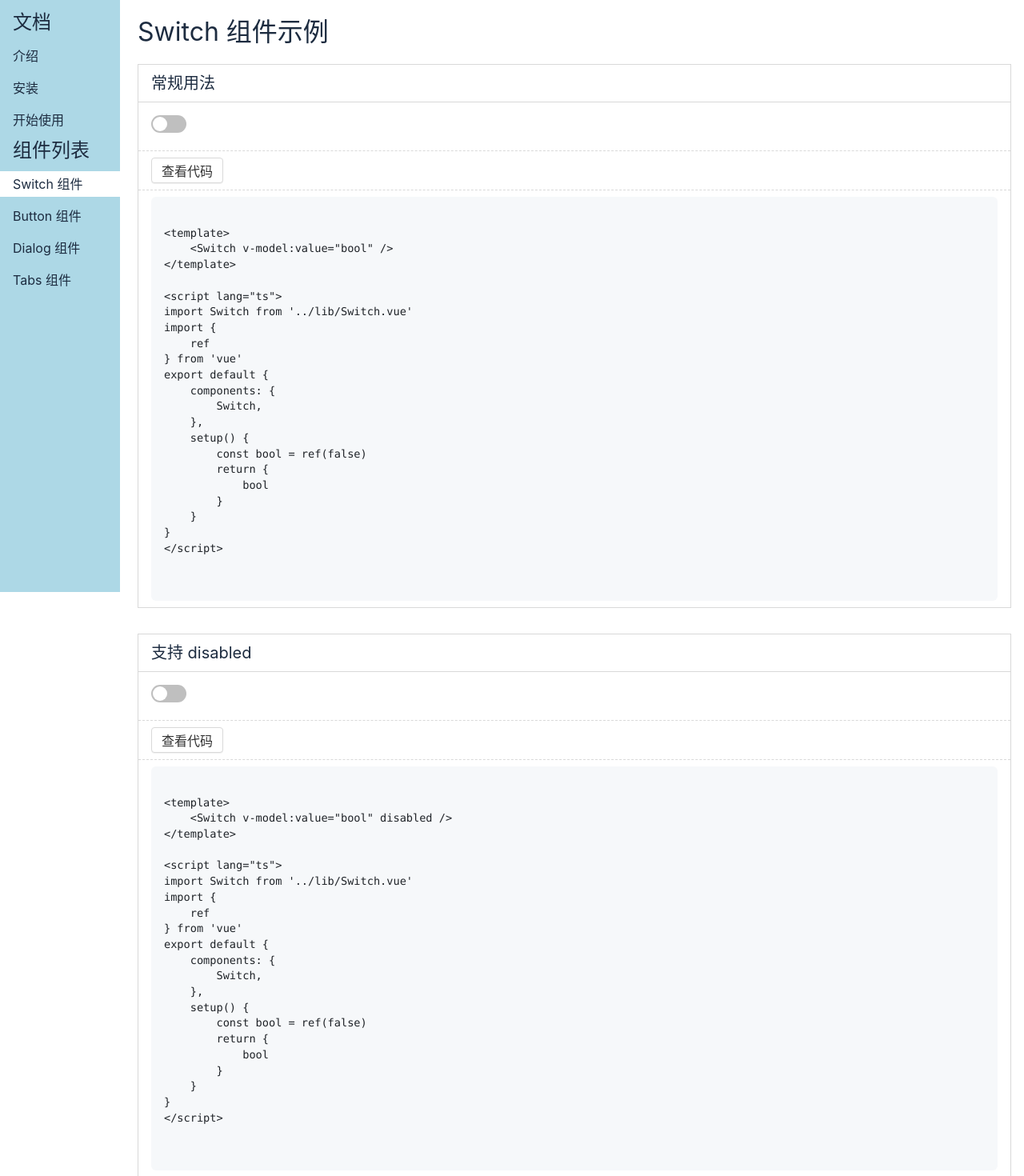
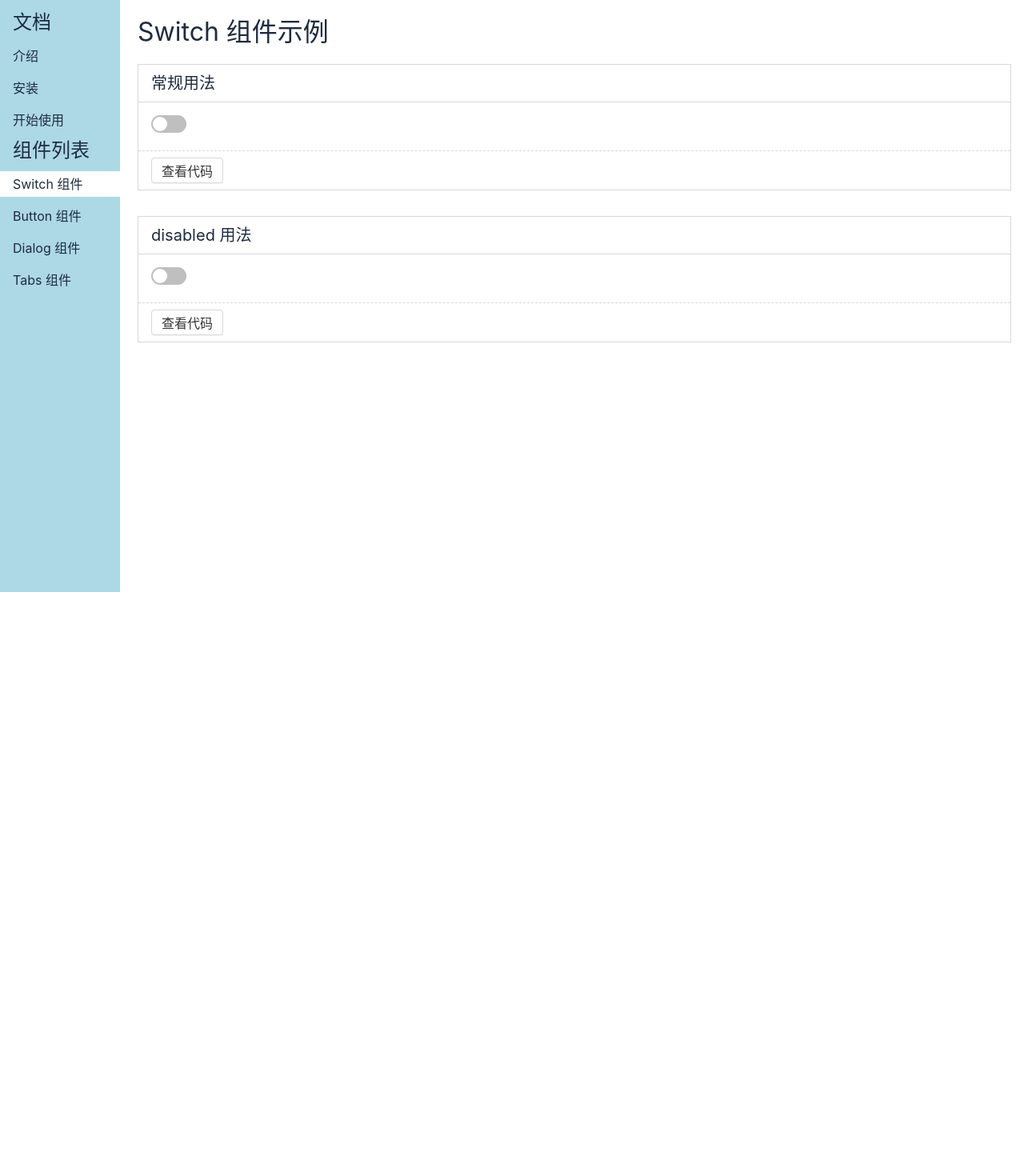
Before and after one commit to sf-think/mu-ui, a Vue app: page /#/doc/switch in a window 1280 px wide. Shown: the part 60-1530 px from the top of the page at 80% size. After the commit the page ends 800 px from the top, so only its background shows below. Built offline with nearby package versions, Linux system fonts and the light colour scheme.

Commit message:
优化Switch组件文档

```diff
--- a/package.json
+++ b/package.json
@@ -9,10 +9,13 @@
   },
   "dependencies": {
     "github-markdown-css": "4.0.0",
+    "highlight.js": "^11.4.0",
+    "prismjs": "^1.27.0",
     "vue": "^3.2.31",
     "vue-router": "4"
   },
   "devDependencies": {
+    "@types/prismjs": "^1.26.0",
     "@vitejs/plugin-vue": "^2.2.0",
     "sass": "1.26.10",
     "typescript": "^4.5.4",
--- /dev/null
+++ b/src/components/Demo.vue
@@ -0,0 +1,86 @@
+<template>
+    <div class="demo">
+        <h2>{{ title }}</h2>
+        <div class="demo-component">
+            <component :is="component"></component>
+        </div>
+        <div class="demo-actions">
+            <Button @click="toggleCode">查看代码</Button>
+        </div>
+        <div class="demo-code" v-if="codeVisible">
+            <article>
+                <slot />
+            </article>
+        </div>
+    </div>
+</template>
+
+<script lang="ts">
+import { onMounted, onUpdated, ref } from 'vue'
+import Button from '../lib/Button.vue'
+import hljs from "highlight.js"
+
+import { defineComponent } from "vue";
+
+
+export default defineComponent({
+    components: { Button },
+    props: {
+        component: Object,
+        title: String,
+    },
+    setup() {
+        // ref 创建一个内部数据
+        const bool = ref(true)
+        onMounted(() => {
+            hljs.initHighlightingOnLoad();
+        }),
+            onUpdated(() => {
+                hljs.initHighlightingOnLoad();
+            })
+
+        const toggleCode = () => {
+            codeVisible.value = !codeVisible.value
+        }
+        const codeVisible = ref(false)
+
+        return {
+            bool,
+            codeVisible,
+            toggleCode
+        }
+    }
+})
+</script>
+
+<style lang="scss" scoped>
+$border-color: #d9d9d9;
+.demo {
+    border: 1px solid $border-color;
+    margin: 16px 0 32px;
+    > h2 {
+        font-size: 20px;
+        padding: 8px 16px;
+        border-bottom: 1px solid $border-color;
+    }
+    &-component {
+        padding: 16px;
+    }
+    &-actions {
+        padding: 8px 16px;
+        border-top: 1px dashed $border-color;
+    }
+    &-code {
+        padding: 8px 16px;
+        border-top: 1px dashed $border-color;
+        > pre {
+            line-height: 1.1;
+            font-family: Consolas, "Courier New", Courier, monospace;
+            margin: 0;
+        }
+    }
+}
+</style>
+<style lang="scss">
+@import "highlight.js/styles/default.css";
+</style>
--- a/src/components/Switch1.demo.vue
+++ b/src/components/Switch1.demo.vue
@@ -1,8 +1,3 @@
-<demo>
-
-</demo>
-
-
 <template>
     <Switch v-model:value="bool" />
 </template>
--- a/src/components/Switch2.demo.vue
+++ b/src/components/Switch2.demo.vue
@@ -1,7 +1,3 @@
-<demo>
-
-</demo>
-
 <template>
     <Switch v-model:value="bool" disabled />
 </template>
--- a/src/components/SwitchDemo.vue
+++ b/src/components/SwitchDemo.vue
@@ -1,17 +1,8 @@
 <template>
     <div>
         <h1>Switch 组件示例</h1>
-        <div class="demo">
-            <h2>常规用法</h2>
-            <div class="demo-component">
-                <component :is="Switch1Demo"></component>
-            </div>
-            <div class="demo-actions">
-                <Button>查看代码</Button>
-            </div>
-            <div class="demo-code">
-                <article class="markdown-body">
-                    <pre>
+        <Demo title="常规用法" :component="Switch1Demo">
+            <pre class="hljs">
                         <code>
 &lttemplate&gt
     &ltSwitch v-model:value="bool" /&gt
@@ -36,23 +27,12 @@ export default {
 &lt/script&gt
                         </code>
                     </pre>
-                </article>
-            </div>
-        </div>
-        <div class="demo">
-            <h2>支持 disabled</h2>
-            <div class="demo-component">
-                <component :is="Switch2Demo"></component>
-            </div>
-            <div class="demo-actions">
-                <Button>查看代码</Button>
-            </div>
-            <div class="demo-code">
-                <article class="markdown-body">
-                    <pre>
+        </Demo>
+        <Demo title="disabled 用法" :component="Switch2Demo">
+            <pre class="hljs">
                         <code>
 &lttemplate&gt
-    &ltSwitch v-model:value="bool" disabled /&gt
+    &ltSwitch v-model:value="bool" disabled/&gt
 &lt/template&gt
 
 &ltscript lang="ts"&gt
@@ -74,28 +54,24 @@ export default {
 &lt/script&gt
                         </code>
                     </pre>
-                </article>
-            </div>
-        </div>
+        </Demo>
     </div>
 </template>
 <script lang="ts">
-import { ref } from 'vue'
 import Button from '../lib/Button.vue'
 import Switch1Demo from './Switch1.demo.vue'
 import Switch2Demo from './Switch2.demo.vue'
+import Demo from './Demo.vue'
 
 import { defineComponent } from "vue";
 
+
 export default defineComponent({
-    components: { Button },
+    components: { Button, Demo },
     setup() {
-        // ref 创建一个内部数据
-        const bool = ref(true)
         return {
-            bool,
             Switch1Demo,
-            Switch2Demo
+            Switch2Demo,
         }
     }
 })
@@ -103,30 +79,4 @@ export default defineComponent({
 
 
 <style lang="scss" scoped>
-$border-color: #d9d9d9;
-.demo {
-    border: 1px solid $border-color;
-    margin: 16px 0 32px;
-    > h2 {
-        font-size: 20px;
-        padding: 8px 16px;
-        border-bottom: 1px solid $border-color;
-    }
-    &-component {
-        padding: 16px;
-    }
-    &-actions {
-        padding: 8px 16px;
-        border-top: 1px dashed $border-color;
-    }
-    &-code {
-        padding: 8px 16px;
-        border-top: 1px dashed $border-color;
-        > pre {
-            line-height: 1.1;
-            font-family: Consolas, "Courier New", Courier, monospace;
-            margin: 0;
-        }
-    }
-}
 </style>
```
Also changed, not shown: 2 other files (tests, documents, lock files or other folders).
